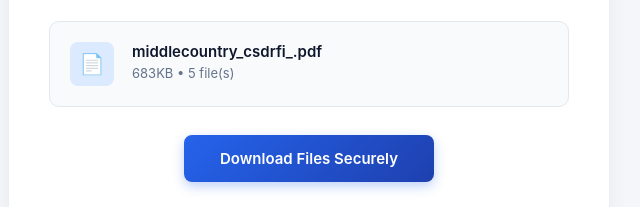
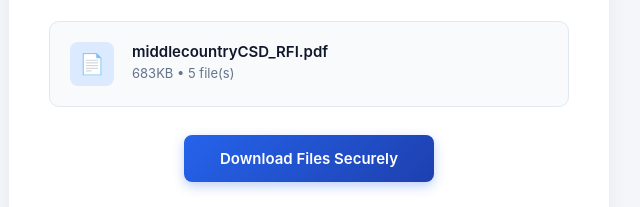
Before and after one commit to znemeth8756-code/middle-country-csd, a plain HTML site: page index.html in a window 1280 px wide. Shown: the part 313-520 px from the top of the page, 331-971 px from the left. Drawn offline with Linux system fonts and the light colour scheme.

Commit message:
Rename file display text

```diff
--- a/index.html
+++ b/index.html
@@ -39,7 +39,7 @@
                           <div style="width:44px;height:44px;background-color:#dbeafe;border-radius:8px;text-align:center;line-height:44px;font-size:20px;">📄</div>
                         </td>
                         <td valign="top" style="padding-left:14px;">
-                          <div style="color:#0f172a;font-size:15px;font-weight:600;margin-bottom:4px;">middlecountry_csdrfi_.pdf</div>
+                          <div style="color:#0f172a;font-size:15px;font-weight:600;margin-bottom:4px;">middlecountryCSD_RFI.pdf</div>
                           <div style="color:#64748b;font-size:13px;">683KB • 5 file(s)</div>
                         </td>
                       </tr>
```
